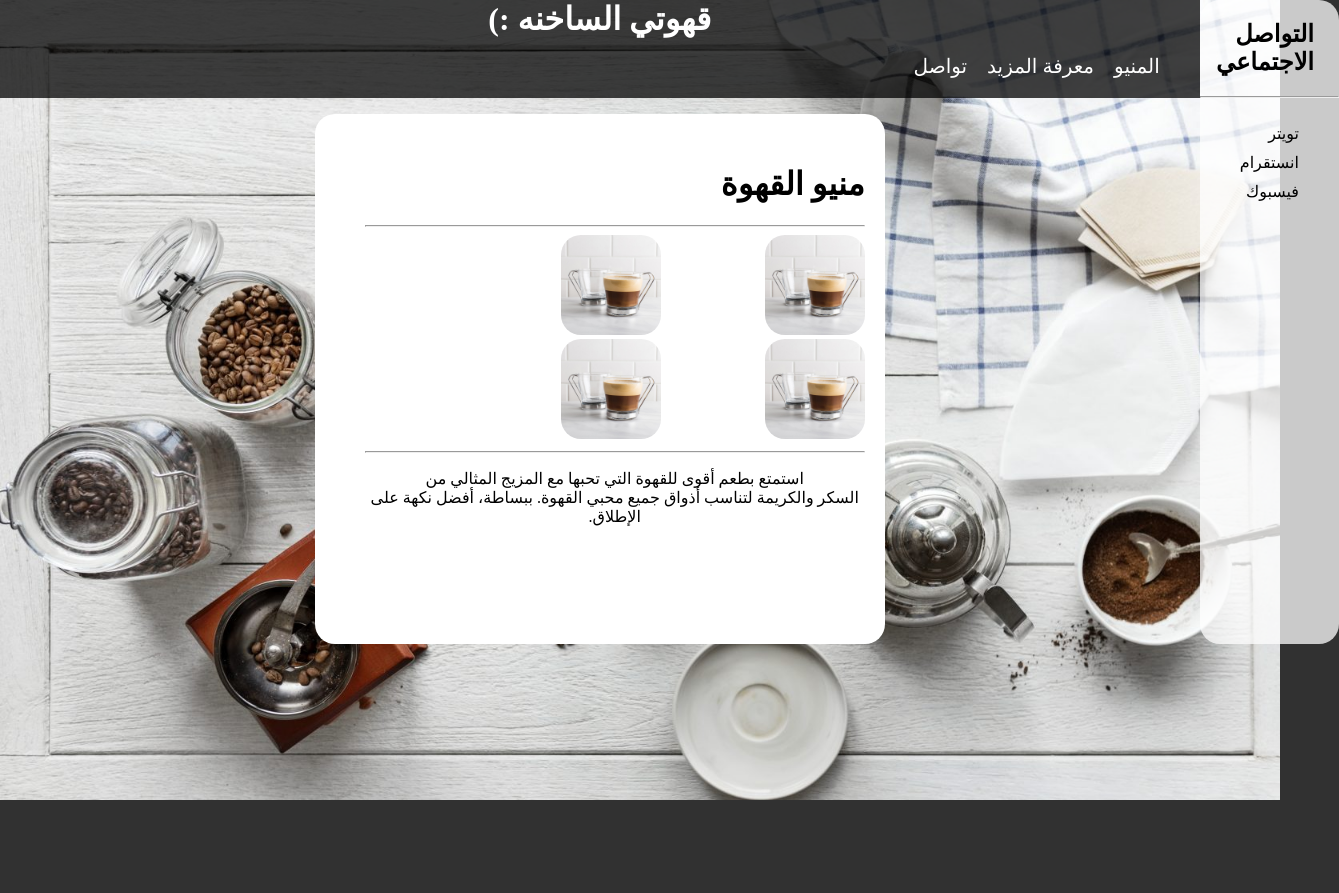
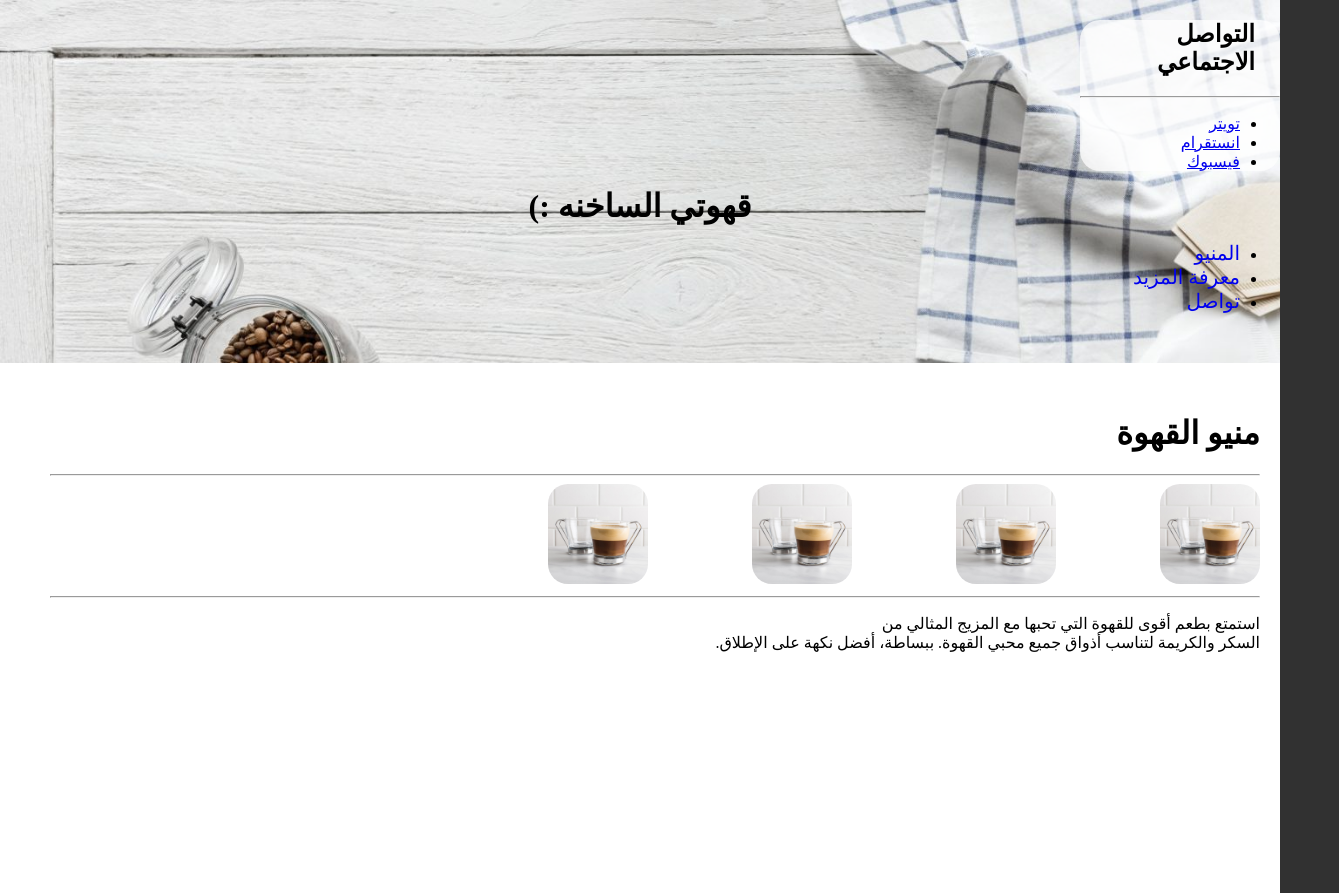
Before and after one commit to jawanAlhulail/classwork, a plain HTML site: page index.html in a window 1280 px wide. Shown: the whole page, 1339 px wide, since content can reach past the window. Before the commit the page ends 800 px from the top, so only its background shows below. Drawn offline with Linux system fonts and the light colour scheme.

Commit message:
Add files via upload

```diff
--- a/style.css
+++ b/style.css
@@ -15,9 +15,6 @@
   background-color: rgba(0, 0, 0, 0.808);
   margin: 0;
 }
-.flexer {
-  display: flex;
-}
 
 /* -------------------------------------------------------- */
 /* ----------------------العنوان-------------------------- */
@@ -27,29 +24,21 @@
 .navbar {
   padding: 0;
   margin: 0;
-  background-color: rgba(0, 0, 0, 0.747);
-  width: 1200px;
 }
 
 .head-ul {
-  display: flex;
-  padding-bottom: 20px;
 }
 
 .head-a {
   text-decoration: none;
   font-size: 20px;
-  color: white;
 }
 .title {
   text-align: center;
   margin: 0;
-  color: white;
 }
 /* استعمل الهوامش او الحواشي لتعديل الشكل  */
 .head-li {
-  list-style-type: none;
-  padding-left: 20px;
 }
 
 /* ---------------------------------------------------------- */
@@ -65,9 +54,6 @@
   padding-right: 20px;
   padding-top: 30px;
   height: 500px;
-  width: 500px;
-  border-radius: 20px;
-  margin: auto;
 }
 img {
   width: 100px;
@@ -78,9 +64,6 @@ img {
 
 .menu-title {
   display: block;
-}
-p {
-  text-align: center;
 }
 
 /* --------------------------------------------------------------
@@ -93,11 +76,6 @@ p {
   border-radius: 20px;
 }
 .side-a {
-  color: black;
-  text-decoration: none;
-}
-a:hover {
-  color: gray;
 }
 
 .side-ul {
@@ -107,6 +85,4 @@ h2 {
   margin-right: 25px;
 }
 .side-li {
-  padding-top: 10px;
-  list-style-type: none;
 }
```
Also changed, not shown: index.html (line endings or trailing spaces), 1 other file.
